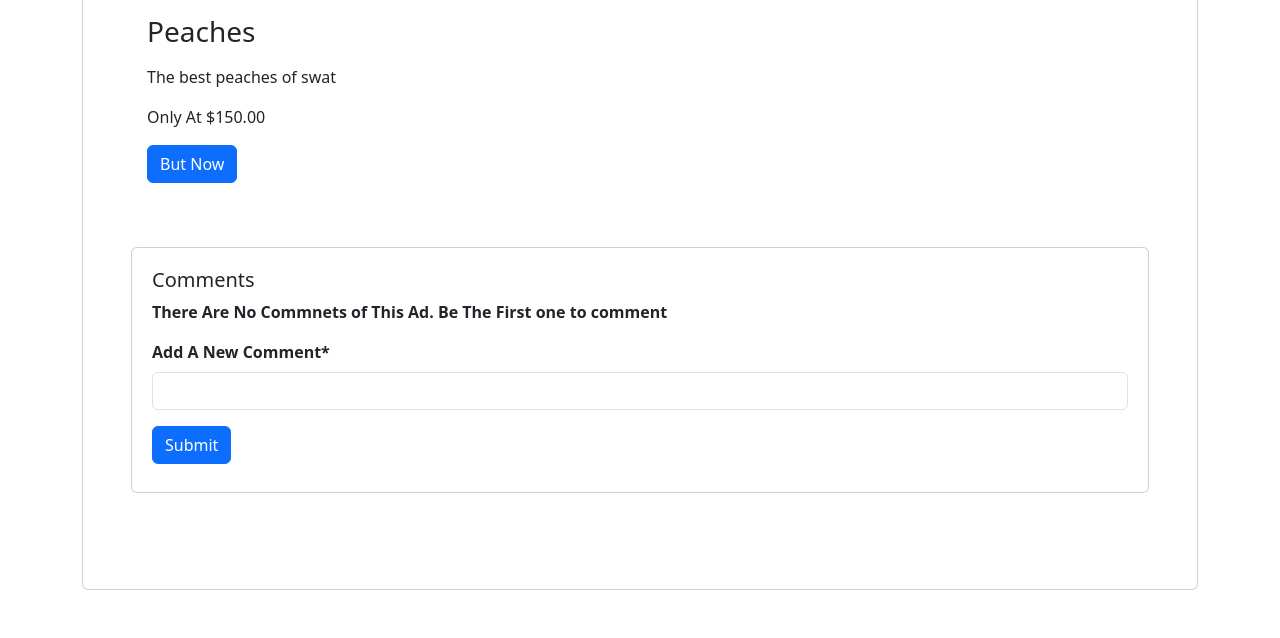
After one commit to WajahatKanju/py_env, a Django app: page /ads/ad/5 in a window 1280 px wide. The commit adds this page. Shown: the part 765-1403 px from the top of the page. Run offline with Django 4.2, Linux system fonts and the light colour scheme; a user stored in the database is signed in; data comes from the database, SQL or seed files in the repository; data that the repository does not hold is empty; some libraries are stand-ins or nearby versions.

Commit message:
add comments and pictures

```diff
--- /dev/null
+++ b/ads/forms.py
@@ -0,0 +1,37 @@
+from django import forms
+from .models import Ad
+from django.core.files.uploadedfile import InMemoryUploadedFile
+from .humanize import naturalsize
+
+class CreateForm(forms.ModelForm):
+  max_upload_limit = 2 * 1024 * 1024
+  max_upload_limit_text = naturalsize(max_upload_limit)
+
+  picture = forms.FileField(required=False, label="file to upload, size <= " + max_upload_limit_text)
+  upload_field_name = 'picture'
+
+  class Meta:
+    model = Ad
+    fields = ['title', 'price', 'text', 'picture']
+
+  def clean(self):
+    cleaned_data = super().clean()
+    pic = cleaned_data.get('picture')
+    if pic is None:
+      return
+    if len(pic) > self.max_upload_limit:
+      self.add_error('picture', f'File size is greater then f{self.max_upload_limit}')
+
+  def save(self, commit=True):
+    instance = super(CreateForm, self).save(commit=False)
+    file = instance.picture
+    if isinstance(file, InMemoryUploadedFile):
+      bytearray = file.read()
+      instance.content_type = file.content_type
+      instance.picture = bytearray
+    if commit:
+      instance.save()
+    return instance
+
+class CommentForm(forms.Form):
+    comment = forms.CharField(required=True, max_length=500, min_length=3, strip=True, label='Add A New Comment', widget=forms.TextInput(attrs={'class': 'my-2'}))
--- a/ads/models.py
+++ b/ads/models.py
@@ -2,14 +2,42 @@ from django.db import models
 from django.core.validators import MinLengthValidator
 from django.conf import settings
 
+
 class Ad(models.Model):
-  title = models.CharField(max_length=200, validators=[MinLengthValidator(2, 'ad title must be greater than 2 characters')])
-  price = models.DecimalField(max_digits=7, decimal_places=2, null=True)
-  text = models.TextField()
+    title = models.CharField(max_length=200, validators=[MinLengthValidator(
+        2, 'ad title must be greater than 2 characters')])
+    price = models.DecimalField(max_digits=7, decimal_places=2, null=True)
+    text = models.TextField()
+    picture = models.BinaryField(null=True, editable=True)
+    content_type = models.CharField(
+        max_length=256, null=True, help_text='The MIMEType of the file')
+    comments = models.ManyToManyField(settings.AUTH_USER_MODEL,
+        through='Comment', related_name='comments_owned')
 
-  owner = models.ForeignKey(settings.AUTH_USER_MODEL, on_delete=models.CASCADE)
-  crearted_at = models.DateField(auto_now_add=True)
-  update_at = models.DateField(auto_now=True)
+    owner = models.ForeignKey(settings.AUTH_USER_MODEL,
+                              on_delete=models.CASCADE)
+    created_at = models.DateField(auto_now_add=True)
+    updated_at = models.DateTimeField(auto_now=True)
 
-  def __str__(self):
-    return self.title
+    def __str__(self):
+        return self.title
+
+
+class Comment(models.Model):
+    text = models.TextField(
+        validators=[MinLengthValidator(
+            3, "Comment must be greater than 3 characters")]
+    )
+
+    ad = models.ForeignKey(Ad, on_delete=models.CASCADE)
+    owner = models.ForeignKey(settings.AUTH_USER_MODEL,
+                              on_delete=models.CASCADE)
+
+    created_at = models.DateTimeField(auto_now_add=True)
+    updated_at = models.DateTimeField(auto_now=True)
+
+    # Shows up in the admin list
+    def __str__(self):
+        if len(self.text) < 15:
+            return self.text
+        return self.text[:11] + ' ...'
--- /dev/null
+++ b/ads/templates/ads/ad_detail.html
@@ -0,0 +1,71 @@
+{% extends '_base.html' %}
+{% load humanize %}
+{% load crispy_forms_tags %}
+{% block content %}
+
+<div class="row">
+  <div class="col-12">
+    <div class="card my-5 p-5">
+      <div class="row">
+        <div class="col-9">
+          {% if Ad.picture %}
+          <img
+            class="card-img-top"
+            src="{% url 'ads:ad_picture' Ad.id %}"
+            alt="Card image cap"
+          />
+          {% endif %}
+          <div class="card-body">
+            <h3 class="card-title">{{ Ad.title }}</h3>
+            <p class="card-text"></p>
+            <p>{{ Ad.text }}</p>
+            <p>Only At ${{ Ad.price }}</p>
+            <a href="#" class="btn btn-primary">But Now</a>
+          </div>
+        </div>
+        <div class="col-3">
+          <p>
+            Updated: {{ Ad.updated_at | naturaltime  }}
+          </p>
+          {% if Ad.owner == user %}
+
+          <a class="btn btn-success" href="{% url 'ads:ad_update' Ad.id %}"
+          >Update</a
+        >
+        <a class="btn btn-danger" href="{% url 'ads:ad_delete' Ad.id %}"
+          >Delete</a
+        >
+          {% endif %}
+        </div>
+        <div class="col-12">
+          <div class="card my-5 p-1">
+            <div class="card-body">
+              <div class="card-title">
+                <h5>Comments</h5>
+              </div>
+              {% if comments %}
+                {% for comment in comments %}
+                <p> {{ comment.owner}} | {{ comment.text }}
+                  ({{ comment.updated_at|naturaltime }})
+                  {% if user == comment.owner %}
+                  <a class="btn btn-sm btn-danger" href="{% url 'ads:ad_comment_delete' comment.id %}">Delete</a>
+                  {% endif %}
+                  </p>
+                {% endfor %}
+              {% else %}
+              <p><b>There Are No Commnets of This Ad. Be The First one to comment</p>
+              {% endif%}
+              <form method="post" action="{% url 'ads:ad_comment_create' Ad.id %}" >
+                {% csrf_token %}
+                {{ form | crispy }}
+                <button type="submit" class="my-2 btn btn-primary">Submit</button>
+              </form>
+            </div>
+          </div>
+        </div>
+      </div>
+    </div>
+  </div>
+</div>
+
+{% endblock content %}
--- a/ads/urls.py
+++ b/ads/urls.py
@@ -1,11 +1,15 @@
 from django.urls import path
-from .views import AdListView, AdCreateView, AdUpdateView, AdDeleteView
+from .views import AdListView, AdCreateView, AdUpdateView, AdDeleteView, AdDetailView, stream_file, CommentCreateView, CommentDeleteView
 
-app_name = 'ad'
+app_name = 'ads'
 
 urlpatterns = [
   path('', AdListView.as_view(), name='all'),
   path('ad/create', AdCreateView.as_view(), name='ad_create'),
+  path('ad/<int:pk>', AdDetailView.as_view(), name='ad_detail'),
   path('ad/<int:pk>/update', AdUpdateView.as_view(), name='ad_update'),
-  path('ad/<int:pk>/delete',AdDeleteView.as_view(), name='ad_delete')
+  path('ad/<int:pk>/delete',AdDeleteView.as_view(), name='ad_delete'),
+  path('ad_picture/<int:pk>', stream_file, name='ad_picture'),
+  path('ad/<int:pk>/comment', CommentCreateView.as_view(), name='ad_comment_create'),
+  path('comment/<int:pk>/delete', CommentDeleteView.as_view(), name='ad_comment_delete'),
 ]
--- a/ads/views.py
+++ b/ads/views.py
@@ -1,22 +1,104 @@
-from django.urls import reverse_lazy
+from django.urls import reverse_lazy, reverse
+from django.http import HttpResponse
+from django.shortcuts import get_object_or_404, render, redirect
+from django.views.generic import  View
+from django.contrib.auth.mixins import LoginRequiredMixin
 
-from .owner import OwnerListView, OwnerCreateView, OwnerUpdateView, OwnerDeleteView
-from .models import Ad
+from .owner import OwnerListView, OwnerUpdateView, OwnerDeleteView, OwnerDetailView
+from .models import Ad, Comment
 
+from .forms import CreateForm, CommentForm
 
 class AdListView(OwnerListView):
   model = Ad
 
+class AdDetailView(LoginRequiredMixin, View):
+  template_name = 'ads/ad_detail.html'
+  model = Ad
+  context_object_name = "Ad"
 
-class AdCreateView(OwnerCreateView):
-  model = Ad
-  fields = ['title', 'price', 'text']
-  success_url = reverse_lazy('ad:all')
+  def get(self, request, pk):
+    ad = Ad.objects.get(id=pk)
+    comments = Comment.objects.filter(ad=ad).order_by('-updated_at')
+    comment_form = CommentForm()
+    ctx = {'Ad': ad, 'form': comment_form, 'comments': comments}
+    return render(request, self.template_name, ctx)
 
-class AdUpdateView(OwnerUpdateView):
-  model = Ad
-  fields = ['title', 'price', 'text']
+class AdCreateView(LoginRequiredMixin, View):
+  template_name = 'ads/ad_form.html'
+  success_url = reverse_lazy('ads:all')
+
+
+  def get(self, request, pk=None):
+    form = CreateForm()
+    ctx = {'form': form}
+    return render(request, self.template_name, ctx)
+
+  def post(self, request):
+    form = CreateForm(request.POST, request.FILES or None)
+    if not form.is_valid():
+      ctx = {'form': form}
+      return render(request, self.template_name, ctx)
+
+    ad = form.save(commit=False)
+    ad.owner = self.request.user
+    ad.save()
+    return redirect(self.success_url)
+
+
+class AdUpdateView(LoginRequiredMixin, View):
+  template_name = 'ads/ad_form.html'
+  success_url = reverse_lazy('ads:all')
+
+
+  def get(self, request, pk):
+    ad = get_object_or_404(Ad, id=pk, owner=self.request.user)
+    form = CreateForm(instance=ad)
+    ctx = {'form': form}
+    return render(request, self.template_name, ctx)
+
+  def post(self, request, pk=None):
+    ad = get_object_or_404(Ad, id=pk, owner=self.request.user)
+    form = CreateForm(request.POST, request.FILES or None, instance=ad)
+
+    if not form.is_valid():
+      ctx = {'form': form}
+      return render(request, self.template_name, ctx)
+
+    ad = form.save(commit=False)
+    ad.owner = self.request.user
+    ad.save()
+
+    return redirect(self.success_url)
 
 class AdDeleteView(OwnerDeleteView):
   model = Ad
-  success_url = reverse_lazy('ad:all')
+  success_url = reverse_lazy('ads:all')
+
+class CommentCreateView(LoginRequiredMixin, View):
+    def post(self, request, pk) :
+        ad = get_object_or_404(Ad, id=pk)
+        comment = Comment(text=request.POST['comment'], owner=request.user, ad=ad)
+        comment.save()
+        return redirect(reverse('ads:ad_detail', args=[pk]))
+
+class CommentDeleteView(OwnerDeleteView):
+    model = Comment
+    template_name = "ads/comment_delete.html"
+
+    # https://stackoverflow.com/questions/26290415/deleteview-with-a-dynamic-success-url-dependent-on-id
+    def get_success_url(self):
+        ad = self.object.ad
+        return reverse('ads:ad_detail', args=[ad.id])
+
+
+
+
+
+def stream_file(request, pk):
+    ad = get_object_or_404(Ad, id=pk)
+    response = HttpResponse()
+    response['Content-Type'] = ad.content_type
+    response['Content-Length'] = len(ad.picture)
+    response.write(ad.picture)
+    return response
--- a/templates/_base.html
+++ b/templates/_base.html
@@ -7,6 +7,7 @@
     <meta name="dj4e-code" content="42167772876906">
 
     <title>{% block title %}Home Page{% endblock title %}</title>
+    <script src="https://cdnjs.cloudflare.com/ajax/libs/font-awesome/6.3.0/css/all.min.css" defer></script>
     <link
     href="https://cdn.jsdelivr.net/npm/bootstrap@5.3.0-alpha1/dist/css/bootstrap.min.css"
     rel="stylesheet"
```
Also changed, not shown: ads/humanize.py (added, +14 -0 lines), ads/templates/ads/ad_form.html (added, +26 -0 lines), ads/templates/ads/ad_list.html (renamed from templates/ads/ad_list.html, +8 -4 lines), ads/templates/ads/comment_delete.html (added, +15 -0 lines), templates/ads/ad_form.html (deleted, +0 -13 lines), test_project/settings.py (+5 -9 lines), ads/migrations/0002_ad_image.py (added), ads/migrations/0003_rename_image_ad_picture_ad_content_type.py (added), ads/migrations/0004_rename_update_at_ad_updated_at.py (added), ads/migrations/0005_rename_crearted_at_ad_created_at.py (added), ads/migrations/0006_alter_ad_updated_at.py (added), ads/migrations/0007_comment_ad_comments_comment_ad_comment_owner.py (added), ads/templates/ads/ad_confirm_delete.html (renamed from templates/ads/ad_confirm_delete.html), db.sqlite3.
